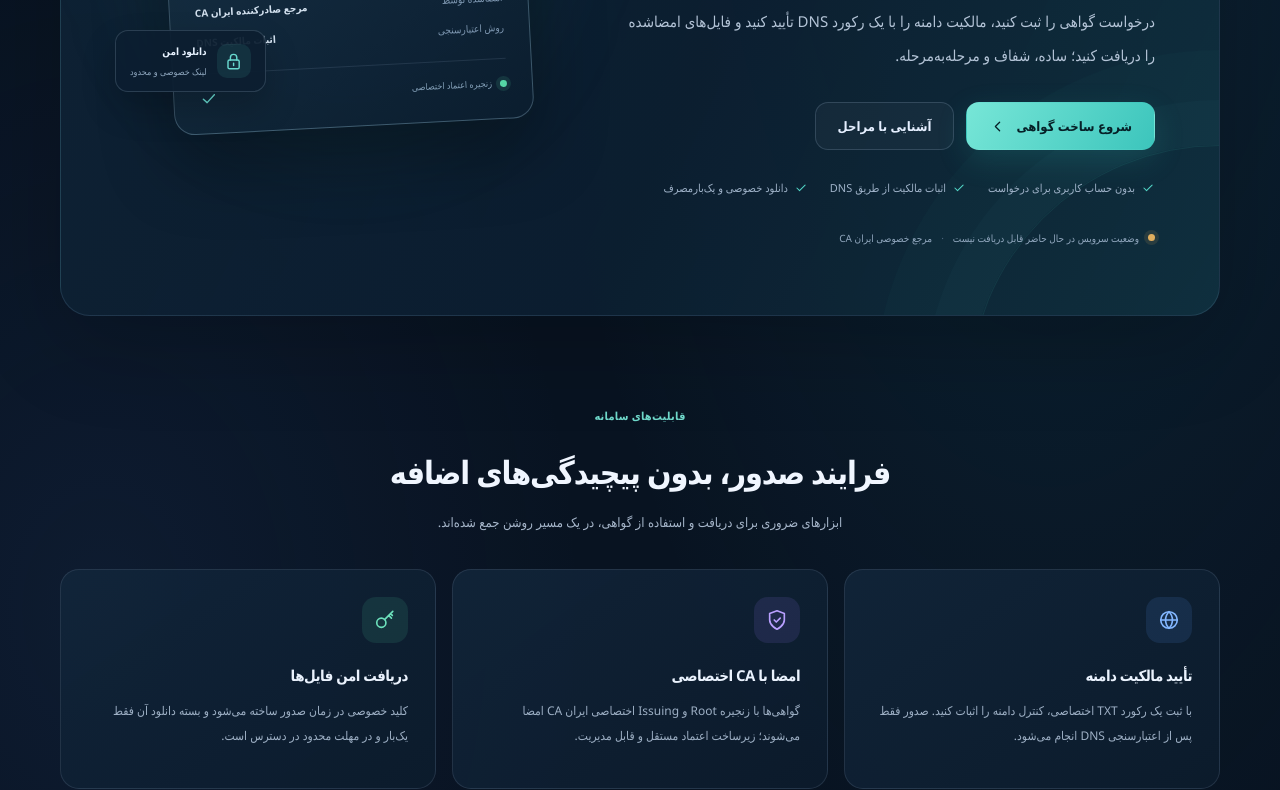
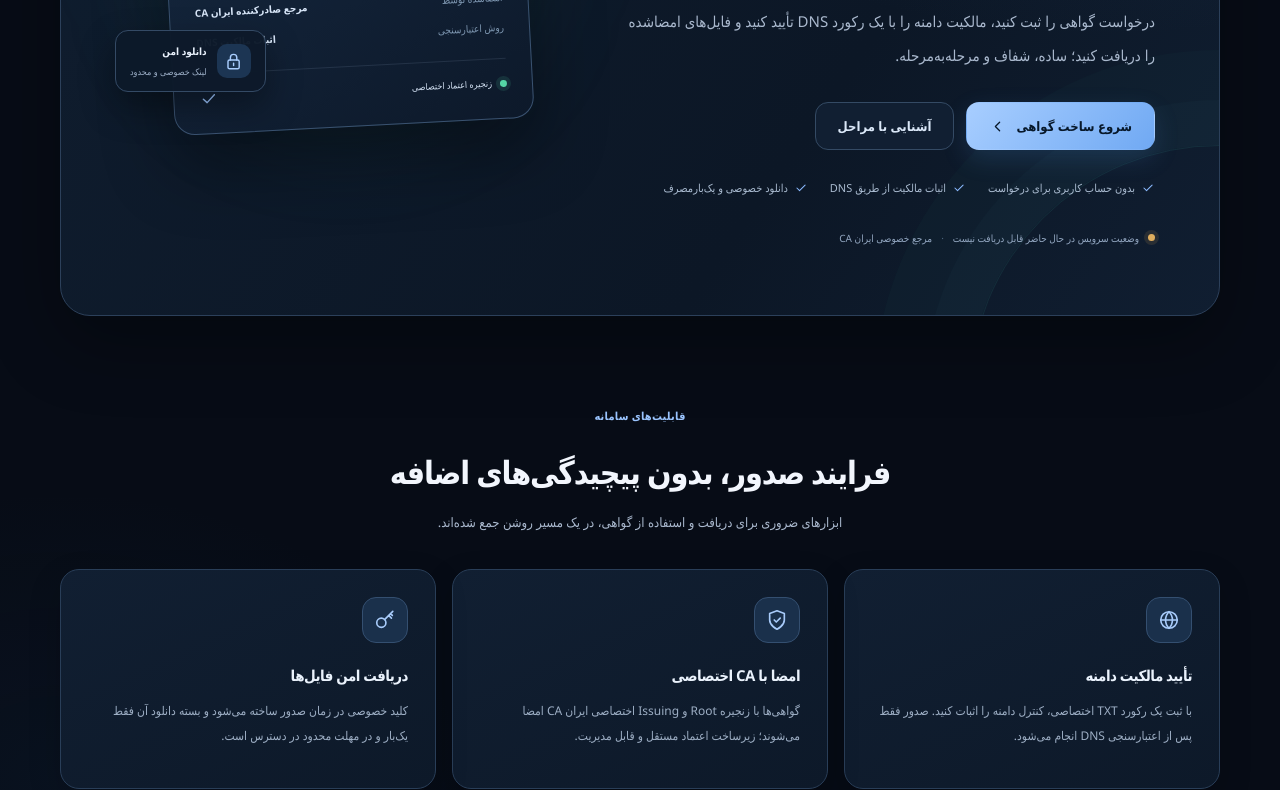
Before and after one commit to dr-reza-khaleghifar/CA-Panel, a plain HTML site: page app/static/landing.html in a window 1280 px wide. Shown: the part 576-1366 px from the top of the page. Drawn offline with Linux system fonts and the light colour scheme; no server answers.

Commit message:
Apply dark enterprise theme across landing.html

```diff
--- a/app/static/landing.html
+++ b/app/static/landing.html
@@ -4,7 +4,7 @@
   <meta charset="utf-8">
   <meta name="viewport" content="width=device-width, initial-scale=1, viewport-fit=cover">
   <meta name="description" content="گواهی دیجیتال ایران؛ درخواست گواهی دامنه با CA اختصاصی، تأیید مالکیت DNS و دریافت امن فایل‌ها.">
-  <meta name="theme-color" content="#081321">
+  <meta name="theme-color" content="#070c16">
   <title>گواهی دیجیتال ایران | Iran CA Center</title>
   <link rel="icon" href="/static/favicon.svg" type="image/svg+xml">
   <link rel="stylesheet" href="/static/style.css?v=5">
@@ -14,6 +14,7 @@
   <link rel="stylesheet" href="/static/v6.css?v=4">
   <link rel="stylesheet" href="/static/public-site.css?v=1">
   <script src="/static/landing.js?v=1" defer></script>
+  <link rel="stylesheet" href="/static/enterprise.css?v=1">
 </head>
 <body class="public-site landing-page">
   <svg class="svg-library" xmlns="http://www.w3.org/2000/svg" aria-hidden="true" focusable="false">
```
